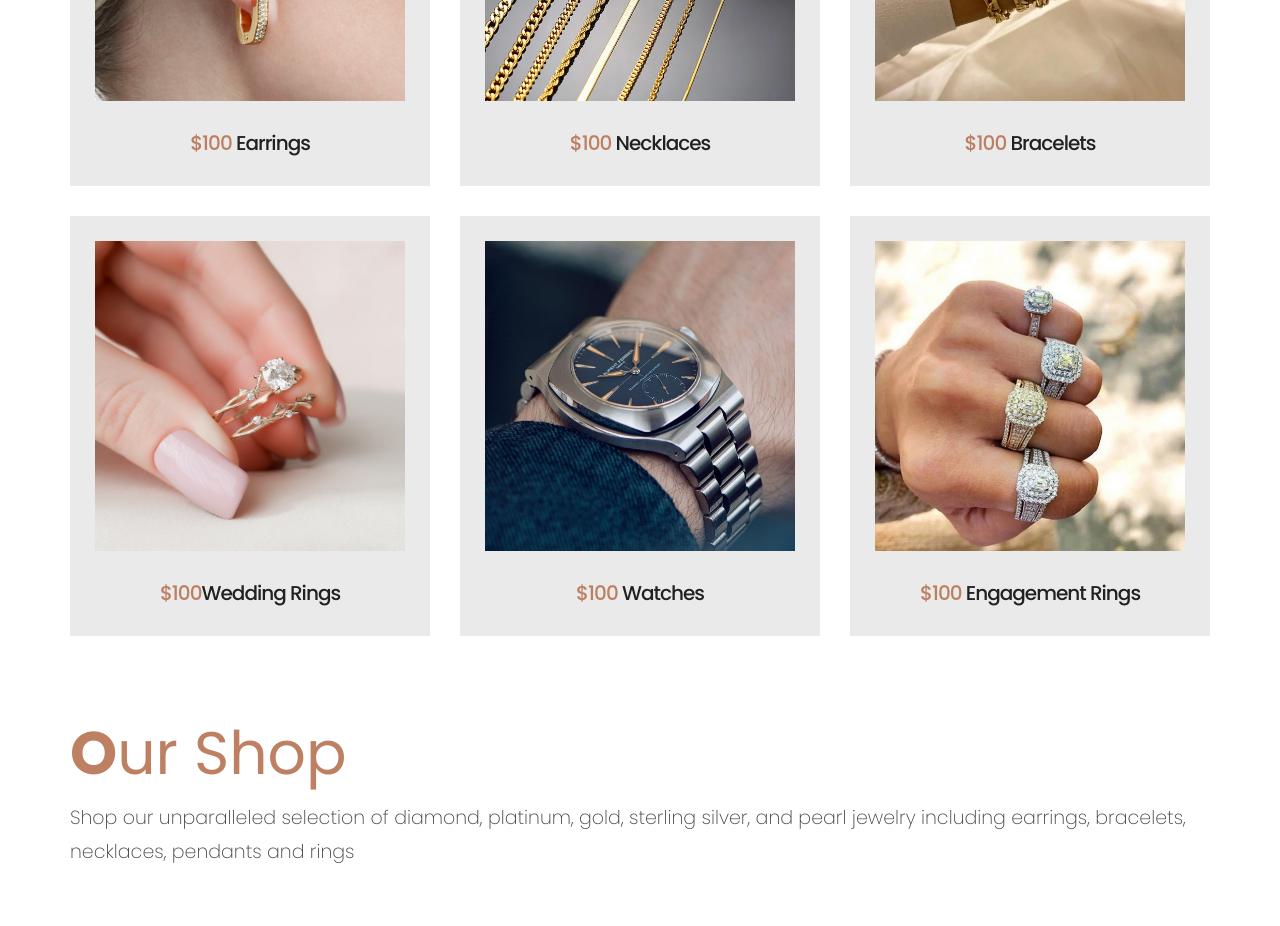
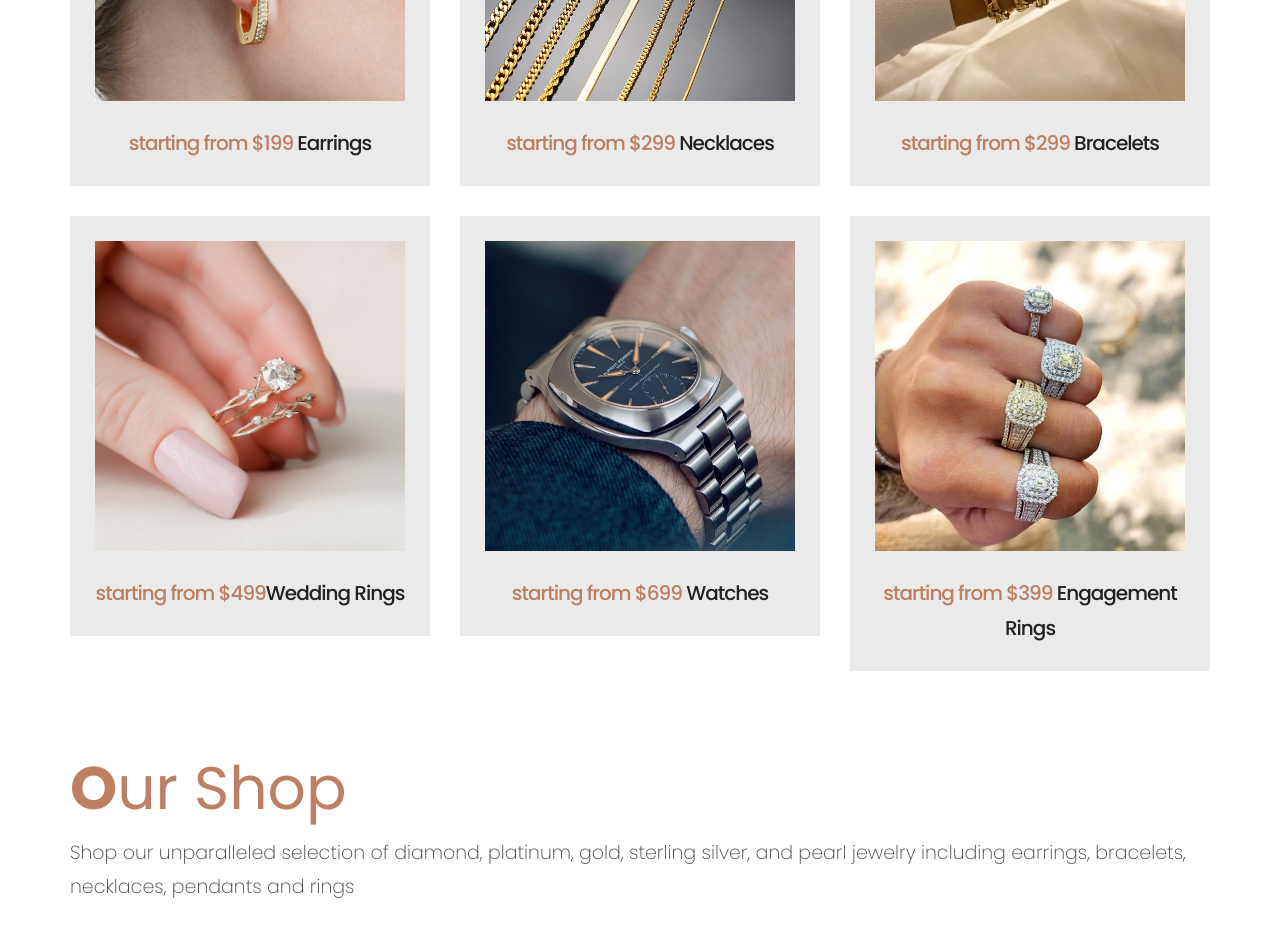
Before and after one commit to hottest007/rossyjewelry, a plain HTML site: page index.html in a window 1280 px wide. Shown: the part 2640-3566 px from the top of the page. Drawn offline with nearby package versions, Linux system fonts and the light colour scheme.

Commit message:
Update index.html

```diff
--- a/index.html
+++ b/index.html
@@ -202,37 +202,37 @@
                <div class="col-md-4">
                   <div class="full product_blog margin_top_30">
                      <img src="images/rossy earrings.avif" alt="#" />
-                     <h3><span style="color: #b97555eb !important;">$100</span> Earrings</h3>
+                     <h3><span style="color: #b97555eb !important;">starting from $199</span> Earrings</h3>
                   </div>
                </div>
                <div class="col-md-4">
                   <div class="full product_blog margin_top_30">
                      <img src="images/neck-rossy.webp" alt="#" />
-                     <h3><span style="color: #b97555eb !important;">$100</span> Necklaces</h3>
+                     <h3><span style="color: #b97555eb !important;">starting from $299</span> Necklaces</h3>
                   </div>
                </div>
                <div class="col-md-4">
                   <div class="full product_blog margin_top_30">
                      <img src="images/brace-rossy.jpg" alt="#" />
-                     <h3><span style="color: #b97555eb !important;">$100</span> Bracelets</h3>
+                     <h3><span style="color: #b97555eb !important;">starting from $299</span> Bracelets</h3>
                   </div>
                </div>
                <div class="col-md-4">
                   <div class="full product_blog margin_top_30">
                      <img src="images/weddingr-rossy.jpg" alt="#" />
-                     <h3><span style="color: #b97555eb !important;">$100</span>Wedding Rings</h3>
+                     <h3><span style="color: #b97555eb !important;">starting from $499</span>Wedding Rings</h3>
                   </div>
                </div>
                <div class="col-md-4">
                   <div class="full product_blog margin_top_30">
                      <img src="images/rossy-watches2.jpg" alt="#" />
-                     <h3><span style="color: #b97555eb !important;">$100</span> Watches</h3>
+                     <h3><span style="color: #b97555eb !important;">starting from $699</span> Watches</h3>
                   </div>
                </div>
                <div class="col-md-4">
                   <div class="full product_blog margin_top_30">
                      <img src="images/engagement-rossy.jpg" alt="#" />
-                     <h3><span style="color: #b97555eb !important;">$100</span> Engagement Rings</h3>
+                     <h3><span style="color: #b97555eb !important;">starting from $399</span> Engagement Rings</h3>
                   </div>
                </div>
             </div>
```
